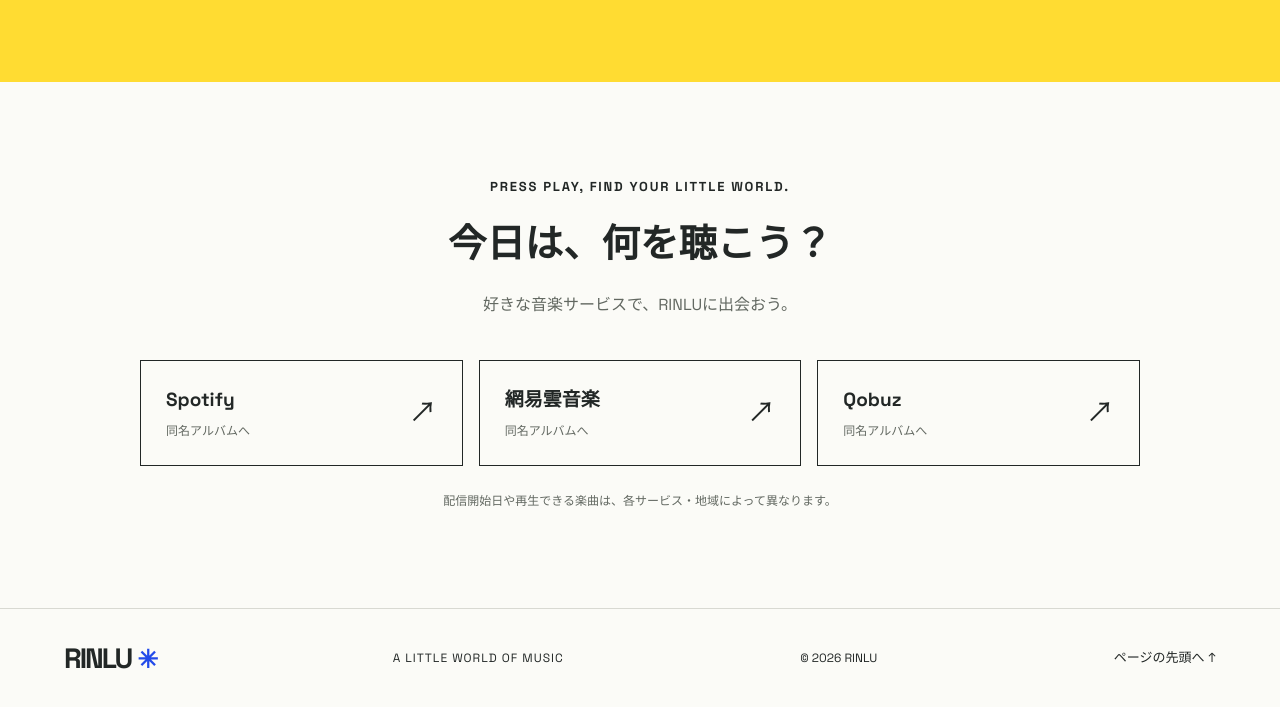
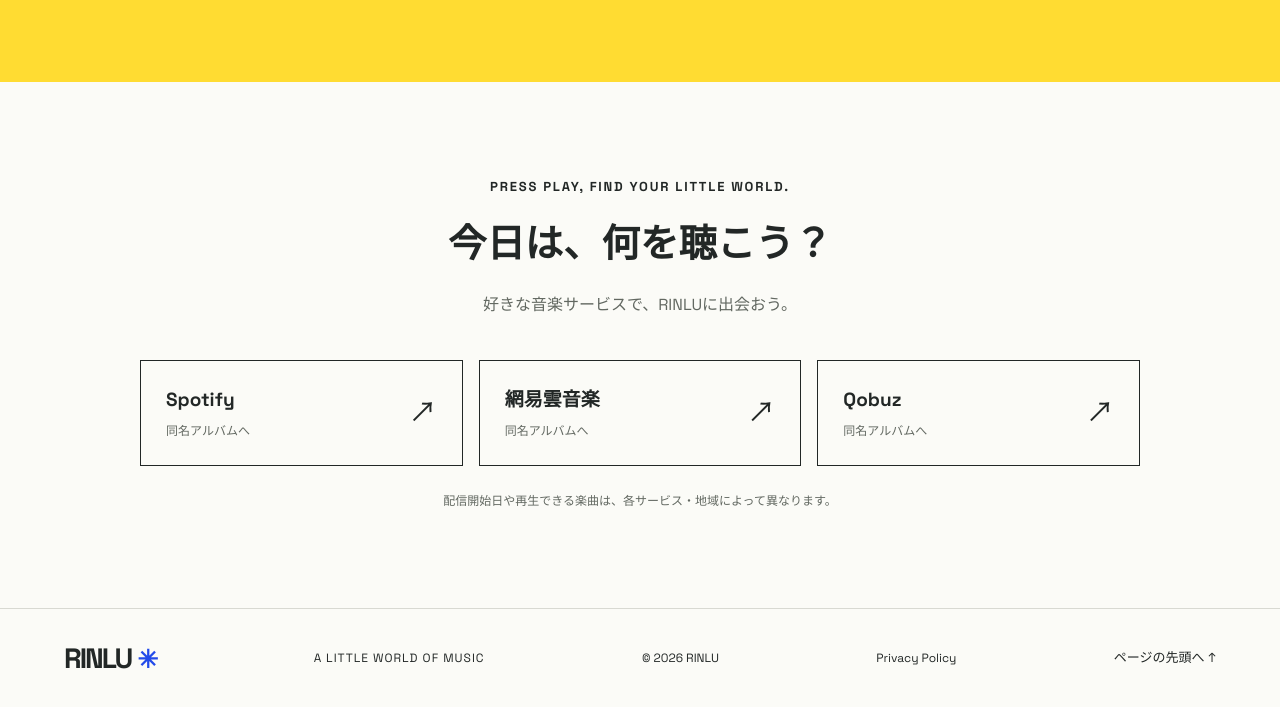
Before and after one commit to urashima/rinlu-web, a plain HTML site: page site/ja.html in a window 1280 px wide. Shown: the part 2918-3625 px from the top of the page. Drawn offline with Linux system fonts and the light colour scheme.

Commit message:
feat: link privacy policy from site/ja.html footer

```diff
--- a/site/ja.html
+++ b/site/ja.html
@@ -18,5 +18,5 @@
 <section id="about" class="about section"><div class="about-art"><img src="/assets/rinlu-memories.webp" loading="lazy" alt="サングラスをかけたRINLUと、旅の写真や手書きメモで彩られた思い出のコラージュ。" width="1254" height="1254"><span class="photo-label">MORE MEMORIES, MORE MUSIC.</span></div><div class="about-copy"><div class="eyebrow">02 / THIS IS RINLU</div><h2>夢はまじめに。<br>成長はゆっくり。</h2><p>RINLUは、好奇心がつまった小さな音楽の宇宙。ふと浮かぶ疑問、隠したくない小さな気持ち、毎日のひらめき。どれも歌のはじまりです。</p><p>かわいければ、どんなジャンルも大歓迎。ちょっとやんちゃで、どこかやさしい気持ちを連れて、音楽のいろんな可能性を探していきます。にぎやかに進む日も、静かに輝く日も、そばに。</p><div class="tags"><span>小さなひらめき</span></div><p class="creation-note">制作について：歌詞や物語は日々の気づきから生まれ、音楽制作にはAIを活用しています。</p></div></section>
 <section id="next" class="teaser section"><div><div class="eyebrow">03 / TO BE CONTINUED</div><h2>新しい何かが、<br>そっと動きはじめています。</h2></div><div class="teaser-copy"><span class="status">新しい物語 · 準備中</span><p>RINLUの小さな世界には、まだ話していない物語があります。<br>ちょうどいい時が来たら、少しずつお届けします。</p><p class="small">もう少しだけ、楽しみに。</p></div></section>
 <section id="listen" class="listen section"><div class="eyebrow">PRESS PLAY, FIND YOUR LITTLE WORLD.</div><h2>今日は、何を聴こう？</h2><p>好きな音楽サービスで、RINLUに出会おう。</p><div class="platforms"><a href="https://open.spotify.com/album/0p4NkW11vsliBfYhaqOZvE" target="_blank" rel="noopener noreferrer"><span><strong>Spotify</strong><small>同名アルバムへ</small></span><span aria-hidden="true">↗</span></a><a href="https://music.163.com/#/album?id=397565520" target="_blank" rel="noopener noreferrer"><span><strong>網易雲音楽</strong><small>同名アルバムへ</small></span><span aria-hidden="true">↗</span></a><a href="https://www.qobuz.com/us-en/album/rinlu-rinlu/zntpy4lhd74th" target="_blank" rel="noopener noreferrer"><span><strong>Qobuz</strong><small>同名アルバムへ</small></span><span aria-hidden="true">↗</span></a></div><span class="availability">配信開始日や再生できる楽曲は、各サービス・地域によって異なります。</span></section>
-</main><footer><a class="logo" href="#" aria-label="ホームへ戻る">RINLU<span>✳</span></a><span>A LITTLE WORLD OF MUSIC</span><span>© 2026 RINLU</span><a href="#main">ページの先頭へ ↑</a></footer>
+</main><footer><a class="logo" href="#" aria-label="ホームへ戻る">RINLU<span>✳</span></a><span>A LITTLE WORLD OF MUSIC</span><span>© 2026 RINLU</span><a href="/music/privacy?lang=en">Privacy Policy</a><a href="#main">ページの先頭へ ↑</a></footer>
 </body></html>
```
